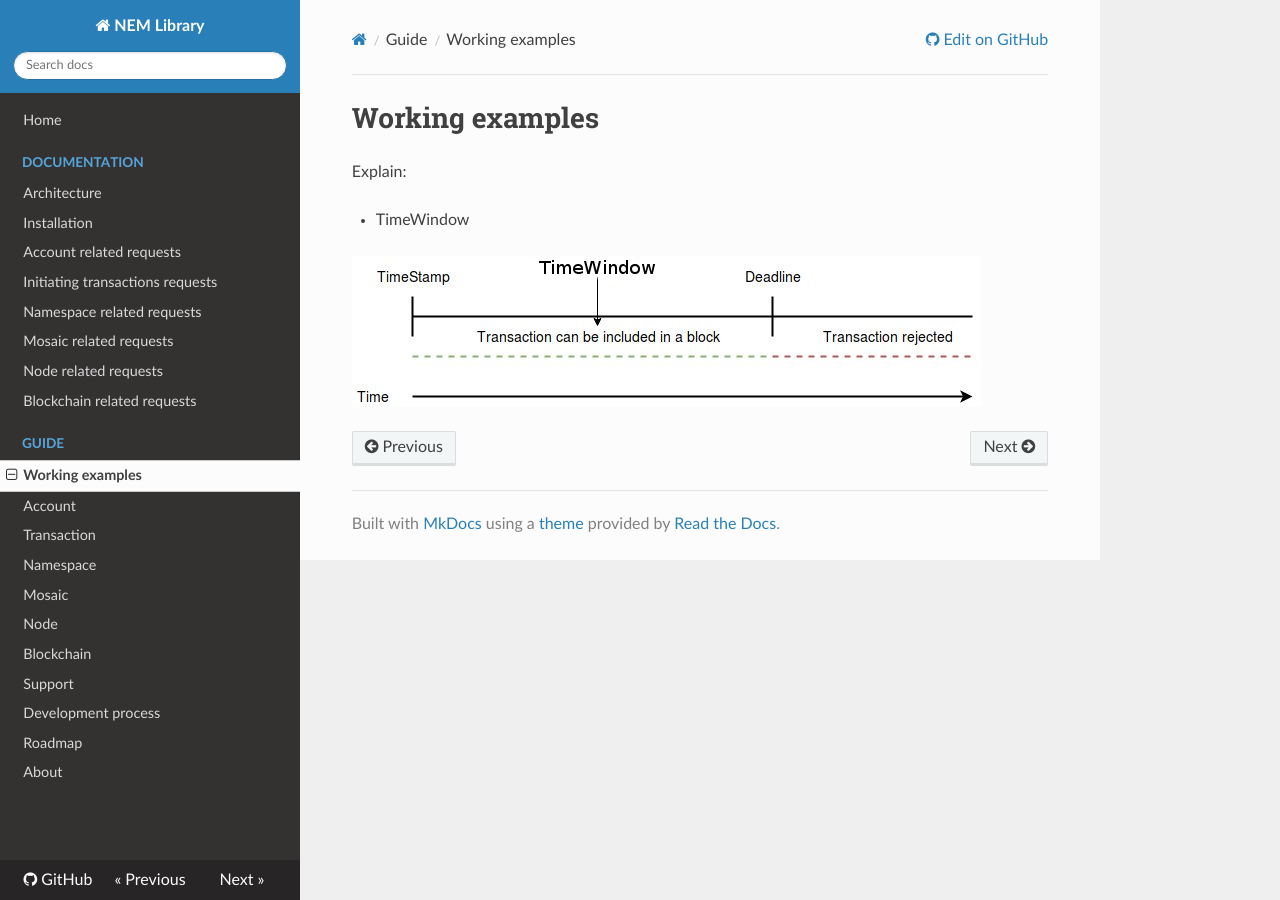
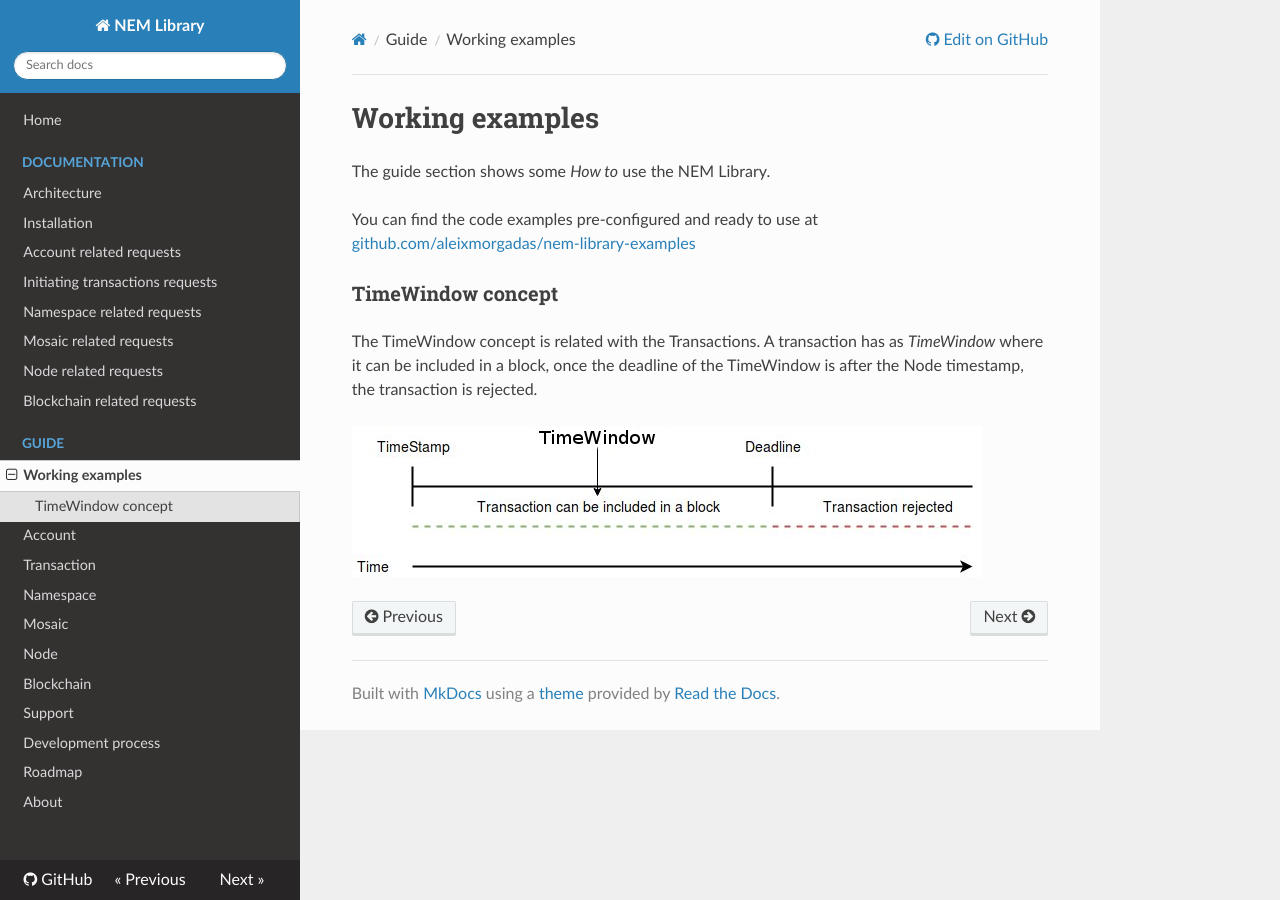
Before and after one commit to takahser/nem-library-docs, an MkDocs documentation site: the page built from docs/guide/overview.md, in a window 1280 px wide. Built offline with MkDocs 1.6.1, drawn with Linux system fonts in a browser that asks for light colours; nearby versions of some CDN libraries; old or Windows-style settings are respelled for this version of MkDocs.

Commit message:
TimeStamp

```diff
--- a/docs/guide/overview.md
+++ b/docs/guide/overview.md
@@ -1,7 +1,12 @@
 # Working examples
 
-Explain:
+The guide section shows some *How to* use the NEM Library.
 
-- TimeWindow
+You can find the code examples pre-configured and ready to use at [github.com/aleixmorgadas/nem-library-examples](https://github.com/aleixmorgadas/nem-library-examples)
+
+### TimeWindow concept
+
+The TimeWindow concept is related with the Transactions. A transaction has as *TimeWindow* where it can be included in a block,
+once the deadline of the TimeWindow is after the Node timestamp, the transaction is rejected.
 
 ![TimeWindow](../img/TimeWindow.png)
```
Also changed, not shown: docs/about.md (+1 -1 lines).
